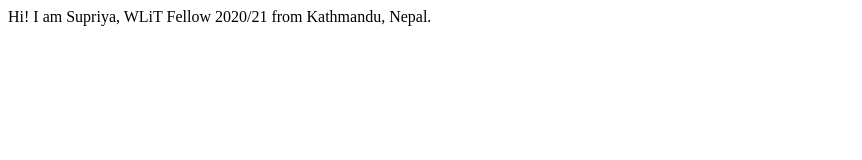
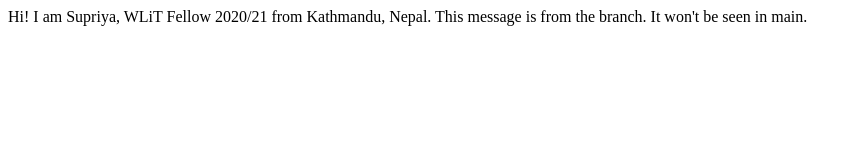
Before and after one commit to Supriya090/WLiT-Butwal, a plain HTML site: page index.html in a window 1280 px wide. Shown: the whole page, without its empty margins (0-862 px from the left). Drawn offline with Linux system fonts and the light colour scheme.

Commit message:
New commit added

```diff
--- a/index.html
+++ b/index.html
@@ -6,6 +6,7 @@
     <title>Day 1 - GIT Testing</title>
   </head>
   <body>
-    Hi! I am Supriya, WLiT Fellow 2020/21 from Kathmandu, Nepal.
+    Hi! I am Supriya, WLiT Fellow 2020/21 from Kathmandu, Nepal. This message is
+    from the branch. It won't be seen in main.
   </body>
 </html>
```
